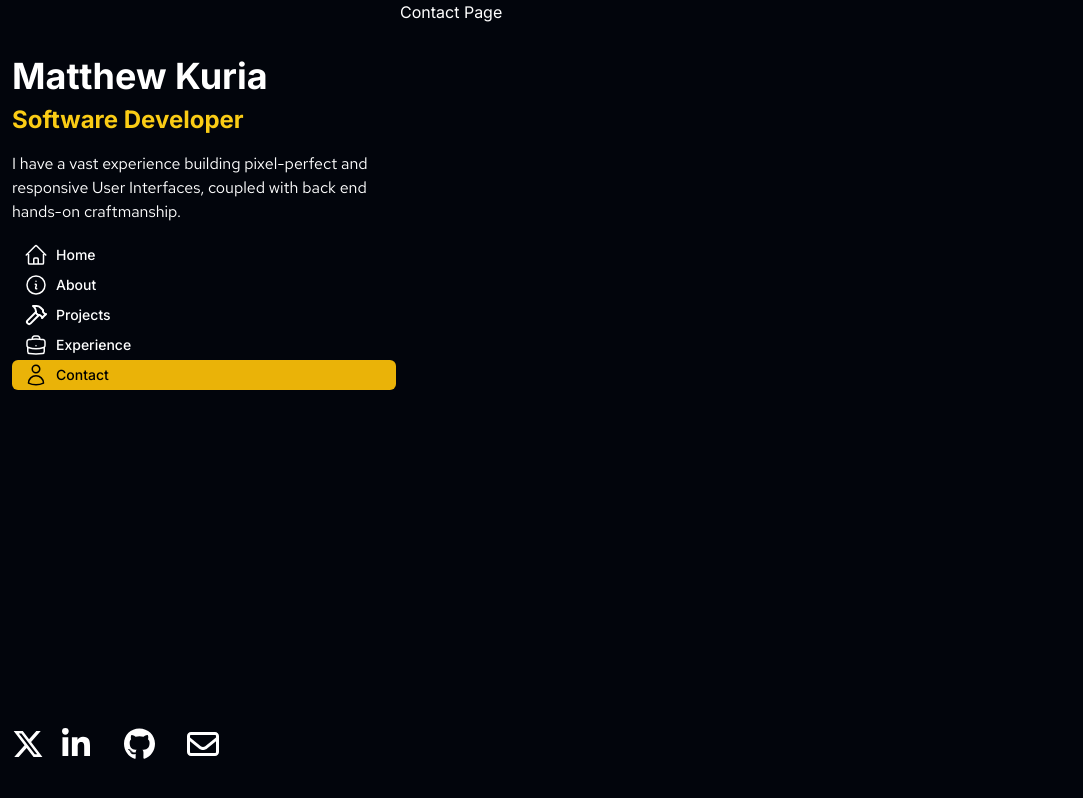
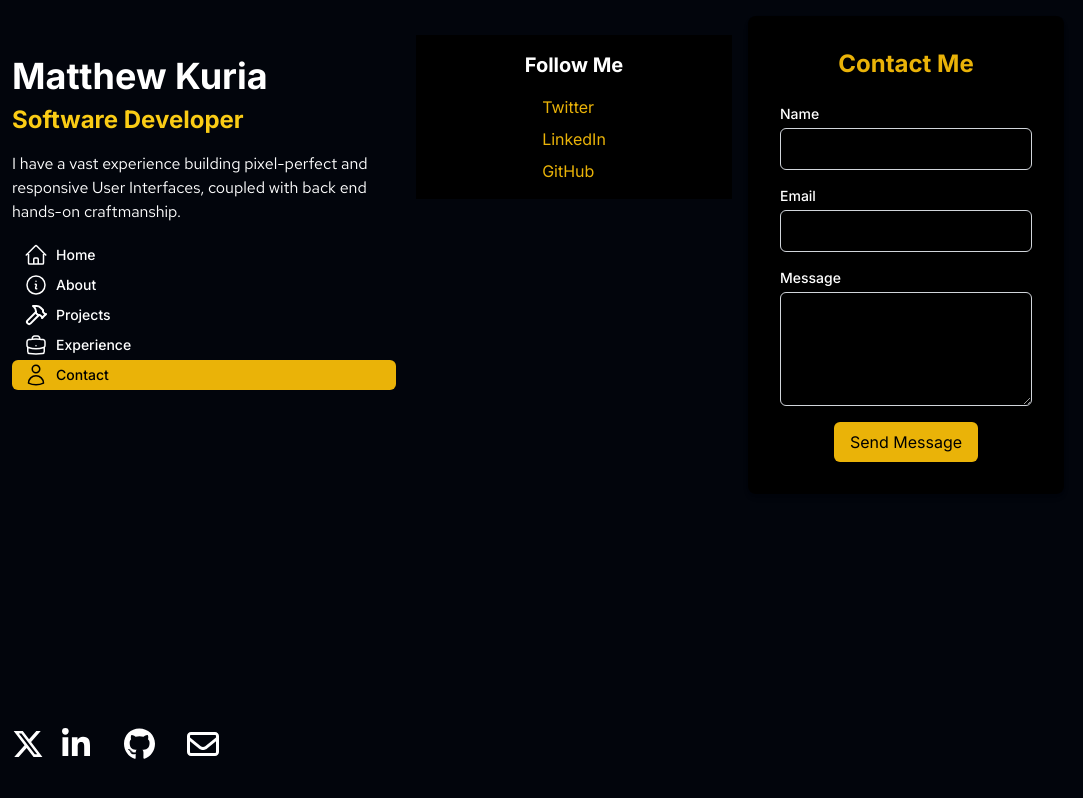
Before and after one commit to matthewkuria/myportifolio, a Next.js app: page /contact in a window 1280 px wide. Shown: the whole page, without its empty margins (0-1083 px from the left). Built offline with nearby package versions, Linux system fonts and the light colour scheme; a web font is replaced by a local one.

Commit message:
Add contact page

```diff
--- a/app/contact/page.tsx
+++ b/app/contact/page.tsx
@@ -1,5 +1,41 @@
 export default function Page() {
     return (
-        <h1>Contact Page</h1>
-    )
+        <main className="grid grid-cols-1 md:grid-cols-2 gap-4 p-4 items-baseline">
+             <aside className="flex flex-col items-center justify-center p-4 bg-black">
+                <h2 className="text-xl font-bold mb-4 text-white">Follow Me</h2>
+                <ul className="space-y-2">
+                    <li>
+                        <a href="https://twitter.com/yourprofile" className="text-yellow-500 hover:underline">Twitter</a>
+                    </li>
+                    <li>
+                        <a href="https://linkedin.com/in/yourprofile" className="text-yellow-500 hover:underline">LinkedIn</a>
+                    </li>
+                    <li>
+                        <a href="https://github.com/yourprofile" className="text-yellow-500 hover:underline">GitHub</a>
+                    </li>
+                </ul>
+            </aside>
+            <section className="shadow-md rounded-lg p-8 max-w-lg w-full bg-black">
+                <h1 className="text-2xl font-bold mb-6 text-center text-yellow-500">Contact Me</h1>
+                <form className="space-y-4">
+                    <div>
+                        <label htmlFor="name" className="block text-sm font-medium text-white">Name</label>
+                        <input type="text" id="name" className="mt-1 block w-full border border-gray-300 rounded-md shadow-sm p-2 bg-black text-white" />
+                    </div>
+                    <div>
+                        <label htmlFor="email" className="block text-sm font-medium text-white">Email</label>
+                        <input type="email" id="email" className="mt-1 block w-full border border-gray-300 rounded-md shadow-sm p-2 bg-black text-white" />
+                    </div>
+                    <div>
+                        <label htmlFor="message" className="block text-sm font-medium text-white">Message</label>
+                        <textarea id="message" rows={4} className="mt-1 block w-full border border-gray-300 rounded-md shadow-sm p-2 bg-black text-white"></textarea>
+                    </div>
+                    <div className="text-center">
+                        <button type="submit" className="bg-yellow-500 text-black px-4 py-2 rounded-md shadow-sm hover:bg-yellow-600">Send Message</button>
+                    </div>
+                </form>
+            </section>
+
+        </main>
+    );
 }
```
